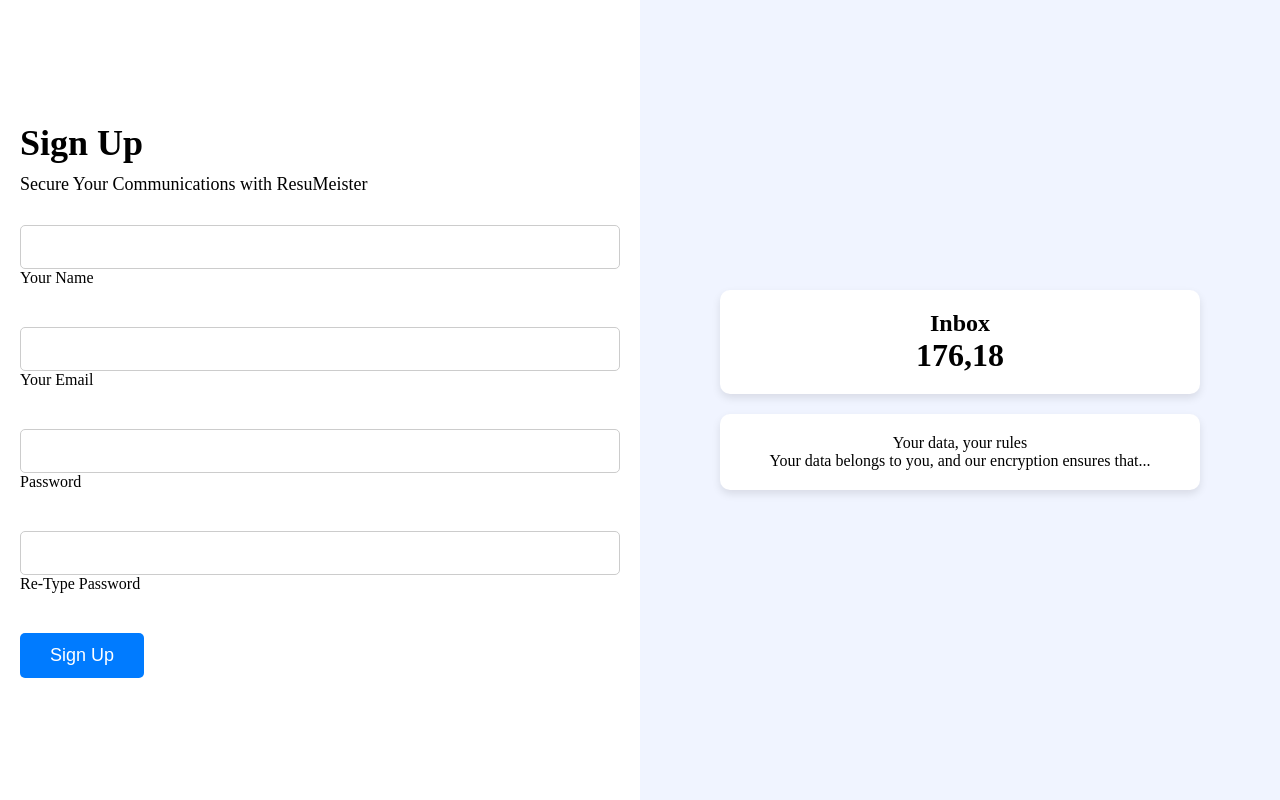
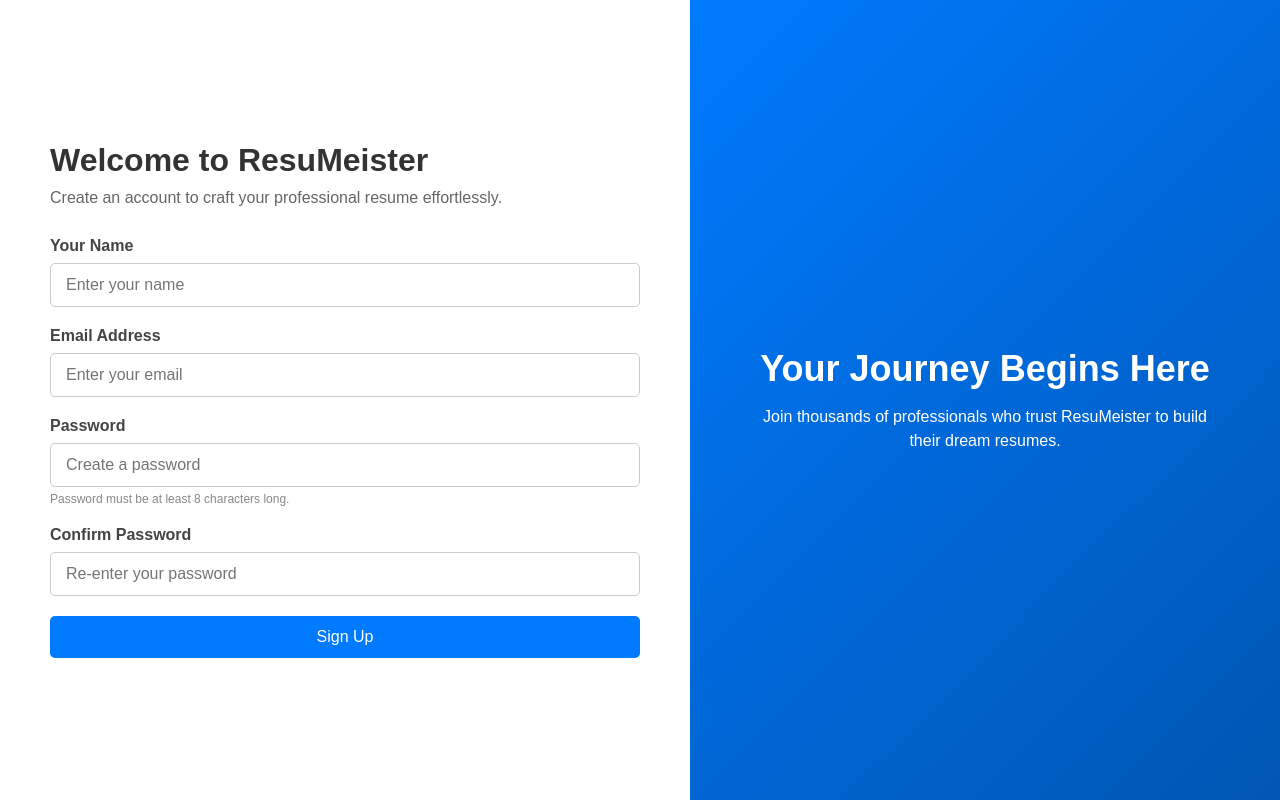
Before and after one commit to junaidiqbalturk/ResuMeister, a Vue app in the folder frontend/: page /register in a window 1280 px wide. Built offline with nearby package versions, Linux system fonts and the light colour scheme.

Commit message:
Fix: Registration issue fixed

```diff
--- a/frontend/src/main.js
+++ b/frontend/src/main.js
@@ -7,13 +7,15 @@
 import Register from './views/Register.vue';
 import Dashboard from "@/views/Dashboard.vue";
 import Glide from '@glidejs/glide';
-import '@glidejs/glide/dist/css/glide.core.min.css'; // Ensure Glide CSS is imported
+import '@glidejs/glide/dist/css/glide.core.min.css';
+import ResumeTemplate from "@/views/ResumeTemplate.vue"; // Ensure Glide CSS is imported
 
 const routes = [
   { path: '/', component: Home },
   { path: '/login', component: Login },
   { path: '/register', component: Register },
   { path: '/Dashboard', component: Dashboard },
+  { path: '/resume-template', component: ResumeTemplate},
 ];
 
 const router = createRouter({
--- a/frontend/src/views/Register.vue
+++ b/frontend/src/views/Register.vue
@@ -1,90 +1,122 @@
 <template>
-  <div class="registration-container">
-    <div class="form-section">
-      <h1 class="form-title">Sign Up</h1>
-      <p class="form-subtitle">Secure Your Communications with ResuMeister</p>
+  <div class="register-page">
+    <!-- Left Section: Registration Form -->
+    <div class="form-container">
+      <div class="form-header">
+        <h1>Welcome to ResuMeister</h1>
+        <p>Create an account to craft your professional resume effortlessly.</p>
+      </div>
 
-      <form class="form-body">
-        <!-- Name Field -->
-        <div class="input-group">
-          <input type="text" id="username" class="input-field" v-model="form.username" required />
-          <label for="username" class="floating-label">Your Name</label>
+      <form class="register-form" @submit.prevent="registerUser">
+        <!-- Name -->
+        <div class="form-group">
+          <label for="username" class="form-label">Your Name</label>
+          <input
+            type="text"
+            id="username"
+            class="form-input"
+            v-model="form.username"
+            placeholder="Enter your name"
+            required
+          />
         </div>
 
-        <!-- Email Field -->
-        <div class="input-group">
-          <input type="email" id="email" class="input-field" v-model="form.email" required />
-          <label for="email" class="floating-label">Your Email</label>
+        <!-- Email -->
+        <div class="form-group">
+          <label for="email" class="form-label">Email Address</label>
+          <input
+            type="email"
+            id="email"
+            class="form-input"
+            v-model="form.email"
+            placeholder="Enter your email"
+            required
+          />
         </div>
 
-        <!-- Password Field -->
-        <div class="input-group">
-          <input type="password" id="password" class="input-field" v-model="form.password" required />
-          <label for="password" class="floating-label">Password</label>
+        <!-- Password -->
+        <div class="form-group">
+          <label for="password" class="form-label">Password</label>
+          <input
+            type="password"
+            id="password"
+            class="form-input"
+            v-model="form.password"
+            placeholder="Create a password"
+            required
+          />
+          <small class="form-helper">
+            Password must be at least 8 characters long.
+          </small>
         </div>
 
-        <!-- Confirm Password Field -->
-        <div class="input-group">
-          <input type="password" id="confirmPassword" class="input-field" v-model="form.confirmPassword" required />
-          <label for="confirmPassword" class="floating-label">Re-Type Password</label>
+        <!-- Confirm Password -->
+        <div class="form-group">
+          <label for="confirmPassword" class="form-label">Confirm Password</label>
+          <input
+            type="password"
+            id="confirmPassword"
+            class="form-input"
+            v-model="form.confirmPassword"
+            placeholder="Re-enter your password"
+            required
+          />
         </div>
 
-        <!-- Sign Up Button -->
-        <button type="submit" class="submit-btn">Sign Up</button>
+        <!-- Error Message -->
+        <p v-if="errorMessage" class="form-error">{{ errorMessage }}</p>
+
+        <!-- Submit Button -->
+        <button type="submit" class="submit-button">Sign Up</button>
       </form>
     </div>
 
-    <div class="info-section">
-      <div class="info-box">
-        <h2>Inbox</h2>
-        <p class="info-count">176,18</p>
-      </div>
-      <div class="info-box">
-        <p>Your data, your rules</p>
-        <p>Your data belongs to you, and our encryption ensures that...</p>
+    <!-- Right Section: Visual and Information -->
+    <div class="info-container">
+      <div class="info-overlay">
+        <h2>Your Journey Begins Here</h2>
+        <p>
+          Join thousands of professionals who trust ResuMeister to build their
+          dream resumes.
+        </p>
       </div>
     </div>
   </div>
 </template>
+
 <script>
 export default {
   data() {
     return {
       form: {
-        username: '',
-        email: '',
-        password: '',
-        confirmPassword: '',
-        errorMessage: '',
+        username: "",
+        email: "",
+        password: "",
+        confirmPassword: "",
       },
-
+      errorMessage: "",
     };
   },
   methods: {
     async registerUser() {
-      if (this.password !== this.confirmPassword) {
+      if (this.form.password !== this.form.confirmPassword) {
         this.errorMessage = "Passwords do not match.";
         return;
       }
       try {
-        const response = await fetch('http://localhost:5000/register', {
-          method: 'POST',
+        const response = await fetch("http://localhost:5000/register", {
+          method: "POST",
           headers: {
-            'Content-Type': 'application/json',
+            "Content-Type": "application/json",
           },
-          body: JSON.stringify({
-            username: this.username,
-            email: this.email,
-            password: this.password,
-            confirmPassword: this.confirmPassword,
-          }),
+          body: JSON.stringify(this.form),
         });
         const data = await response.json();
         if (response.ok) {
-          alert('Registration successful!');
-          this.$router.push('/login');
+          alert("Registration successful!");
+          this.$router.push("/login");
         } else {
-          this.errorMessage = data.message;
+          this.errorMessage = data.message || "Registration failed.";
         }
       } catch (error) {
         this.errorMessage = "There was a problem with the registration.";
@@ -95,141 +127,128 @@
 </script>
 
 <style scoped>
-/* Overall Page Layout */
-.registration-container {
+/* Container Setup */
+.register-page {
   display: flex;
   flex-direction: row;
+  height: 100vh;
   width: 100%;
-  min-height: 100vh;
-  background-color: #f4f6f8;
+  font-family: 'Arial', sans-serif;
 }
 
-.form-section {
+/* Form Section */
+.form-container {
   flex: 1;
-  padding: 20px;
+  padding: 50px;
   display: flex;
   flex-direction: column;
   justify-content: center;
-  background-color: #ffffff;
+  background: #ffffff;
 }
 
-.info-section {
-  flex: 1;
-  display: flex;
-  flex-direction: column;
-  justify-content: center;
-  align-items: center;
-  background-color: #f0f4ff;
-}
-
-/* Form Styles */
-.form-title {
-  font-size: 36px;
-  font-weight: bold;
+.form-header h1 {
+  font-size: 32px;
+  color: #333;
   margin-bottom: 10px;
 }
 
-.form-subtitle {
-  font-size: 18px;
+.form-header p {
+  font-size: 16px;
+  color: #666;
   margin-bottom: 30px;
 }
 
-.form-body {
+.register-form {
   display: flex;
   flex-direction: column;
   gap: 20px;
 }
 
-.input-group {
-  position: relative;
-  margin-bottom: 20px;
+.form-group {
+  display: flex;
+  flex-direction: column;
 }
 
-.input-field {
-  width: 100%;
+.form-label {
+  margin-bottom: 8px;
+  font-weight: bold;
+  color: #444;
+}
+
+.form-input {
   padding: 12px 15px;
+  font-size: 16px;
   border: 1px solid #ccc;
   border-radius: 5px;
-  font-size: 16px;
-  background-color: transparent;
+  transition: border-color 0.3s ease;
 }
 
-.input-field:focus {
+.form-input:focus {
   outline: none;
   border-color: #007bff;
+  box-shadow: 0 0 5px rgba(0, 123, 255, 0.3);
 }
 
-/* Floating Label */
-.floating-label {
-  position: relative;
+.form-helper {
+  font-size: 12px;
+  color: #888;
+  margin-top: 5px;
 }
 
-.floating-label-text {
-  position: absolute;
-  top: 50%;
-  left: 15px;
-  font-size: 16px;
-  color: #777;
-  pointer-events: none;
-  transition: 0.3s ease all;
-  transform: translateY(-50%);
+.form-error {
+  color: #d9534f;
+  font-size: 14px;
 }
 
-.input-field:focus ~ .floating-label-text,
-.input-field:not(:placeholder-shown):not(:focus) ~ .floating-label-text {
-  top: -10px;
-  left: 10px;
-  font-size: 12px;
-  color: #007bff;
-  background-color: #fff;
-  padding: 0 5px;
-}
-
-/* Button Styles */
-.submit-btn {
-  padding: 12px 30px;
+.submit-button {
+  padding: 12px 20px;
+  font-size: 16px;
   background-color: #007bff;
   color: white;
   border: none;
   border-radius: 5px;
-  font-size: 18px;
   cursor: pointer;
-  width: fit-content;
-  align-self: flex-start;
+  transition: background-color 0.3s ease;
 }
 
-.submit-btn:hover {
+.submit-button:hover {
   background-color: #0056b3;
 }
 
-/* Info Section Styles */
-.info-section {
-  padding: 20px;
+/* Info Section */
+.info-container {
+  flex: 1;
+  background: linear-gradient(135deg, #007bff, #0056b3);
+  color: white;
+  display: flex;
+  justify-content: center;
+  align-items: center;
+  position: relative;
 }
 
-.info-box {
-  background-color: white;
-  border-radius: 10px;
-  padding: 20px;
-  box-shadow: 0 4px 8px rgba(0, 0, 0, 0.1);
-  margin-bottom: 20px;
+.info-overlay {
   text-align: center;
-  width: 80%;
+  max-width: 80%;
 }
 
-.info-count {
-  font-size: 32px;
-  font-weight: bold;
+.info-overlay h2 {
+  font-size: 36px;
+  margin-bottom: 15px;
 }
 
-/* Responsive Styles */
+.info-overlay p {
+  font-size: 16px;
+  line-height: 1.5;
+}
+
+/* Responsive Design */
 @media (max-width: 768px) {
-  .registration-container {
+  .register-page {
     flex-direction: column;
   }
 
-  .info-section {
-    padding: 20px 10px;
+  .info-container {
+    height: 50vh;
   }
 }
 </style>
--- /dev/null
+++ b/frontend/src/views/ResumeTemplate.vue
@@ -0,0 +1,234 @@
+<template>
+  <div class="resume-template-page">
+    <!-- Navbar -->
+    <nav class="navbar">
+      <div class="container">
+        <a href="/" class="logo">ResuMeister</a>
+        <ul class="nav-links">
+          <li><a href="/">Home</a></li>
+          <li><a href="/about">About Us</a></li>
+          <li><a href="/contact">Contact Us</a></li>
+        </ul>
+      </div>
+    </nav>
+
+    <!-- Hero Section -->
+    <section class="hero-section">
+      <div class="hero-content">
+        <h1>Choose Your Perfect Resume Template</h1>
+        <p>Find a template that suits your career and make your resume stand out!</p>
+      </div>
+    </section>
+
+    <!-- Resume Templates Grid -->
+    <section class="templates-grid">
+      <div class="container">
+        <h2>Our Top Resume Templates</h2>
+        <div class="templates">
+          <div v-for="template in templates" :key="template.id" class="template-card">
+            <img :src="template.image" alt="Template Preview" class="template-image" />
+            <div class="template-info">
+              <h3>{{ template.name }}</h3>
+              <p>{{ template.description }}</p>
+              <button class="btn">Use This Template</button>
+            </div>
+          </div>
+        </div>
+      </div>
+    </section>
+
+    <!-- Footer -->
+    <footer>
+      <div class="container">
+        <p>&copy; 2025 ResuMeister | All Rights Reserved</p>
+        <div class="social-links">
+          <a href="https://facebook.com" target="_blank">Facebook</a>
+          <a href="https://twitter.com" target="_blank">Twitter</a>
+          <a href="https://linkedin.com" target="_blank">LinkedIn</a>
+        </div>
+      </div>
+    </footer>
+  </div>
+</template>
+
+<script>
+export default {
+  data() {
+    return {
+      templates: [
+        { id: 1, name: 'Professional', description: 'A clean, corporate-style resume.', image: '/images/professional.jpg' },
+        { id: 2, name: 'Creative', description: 'A vibrant, eye-catching resume template.', image: '/images/creative.jpg' },
+        { id: 3, name: 'Minimalist', description: 'A sleek, minimal design to highlight your skills.', image: '/images/minimalist.jpg' },
+        { id: 4, name: 'Modern', description: 'A modern design for a modern job seeker.', image: '/images/modern.jpg' },
+        { id: 5, name: 'Executive', description: 'A high-end resume design for top-level professionals.', image: '/images/executive.jpg' },
+        { id: 6, name: 'Classic', description: 'A timeless, professional layout for any career.', image: '/images/classic.jpg' }
+      ]
+    };
+  }
+};
+</script>
+
+<style scoped>
+/* General Styles */
+body {
+  font-family: 'Arial', sans-serif;
+  margin: 0;
+  padding: 0;
+  box-sizing: border-box;
+}
+
+.container {
+  width: 90%;
+  margin: 0 auto;
+}
+
+/* Navbar Styles */
+.navbar {
+  background-color: #2c3e50;
+  padding: 1rem;
+}
+
+.navbar .container {
+  display: flex;
+  justify-content: space-between;
+  align-items: center;
+}
+
+.navbar .logo {
+  font-size: 1.8rem;
+  color: white;
+  text-decoration: none;
+}
+
+.navbar .nav-links {
+  list-style: none;
+  display: flex;
+}
+
+.navbar .nav-links li {
+  margin-left: 1.5rem;
+}
+
+.navbar .nav-links a {
+  color: white;
+  text-decoration: none;
+  font-weight: bold;
+}
+
+/* Hero Section */
+.hero-section {
+  background-color: #34495e;
+  color: white;
+  padding: 4rem 0;
+  text-align: center;
+}
+
+.hero-section h1 {
+  font-size: 3rem;
+  margin-bottom: 1rem;
+}
+
+.hero-section p {
+  font-size: 1.2rem;
+  margin-top: 0;
+}
+
+/* Resume Templates Grid */
+.templates-grid {
+  padding: 4rem 0;
+}
+
+.templates-grid h2 {
+  text-align: center;
+  font-size: 2.5rem;
+  margin-bottom: 2rem;
+}
+
+.templates {
+  display: grid;
+  grid-template-columns: repeat(auto-fill, minmax(300px, 1fr));
+  gap: 2rem;
+}
+
+.template-card {
+  background-color: #ecf0f1;
+  border-radius: 8px;
+  overflow: hidden;
+  box-shadow: 0 4px 8px rgba(0, 0, 0, 0.1);
+  transition: transform 0.3s ease;
+}
+
+.template-card:hover {
+  transform: scale(1.05);
+}
+
+.template-image {
+  width: 100%;
+  height: auto;
+}
+
+.template-info {
+  padding: 1rem;
+  text-align: center;
+}
+
+.template-info h3 {
+  font-size: 1.5rem;
+  margin-bottom: 0.5rem;
+}
+
+.template-info p {
+  font-size: 1rem;
+  margin-bottom: 1rem;
+}
+
+.btn {
+  padding: 0.8rem 1.5rem;
+  background-color: #e74c3c;
+  color: white;
+  border: none;
+  border-radius: 5px;
+  cursor: pointer;
+}
+
+.btn:hover {
+  background-color: #c0392b;
+}
+
+/* Footer Styles */
+footer {
+  background-color: #2c3e50;
+  color: white;
+  padding: 2rem 0;
+  text-align: center;
+}
+
+footer p {
+  margin-bottom: 1rem;
+}
+
+footer .social-links a {
+  color: white;
+  text-decoration: none;
+  margin: 0 1rem;
+}
+
+footer .social-links a:hover {
+  color: #e74c3c;
+}
+
+/* Responsive Styles */
+@media (max-width: 768px) {
+  .navbar .nav-links {
+    display: none;
+  }
+
+  .hero-section h1 {
+    font-size: 2.5rem;
+  }
+
+  .templates {
+    grid-template-columns: 1fr;
+  }
+}
+</style>
```
Also changed, not shown: 2 other files (tests, documents, lock files or other folders).
